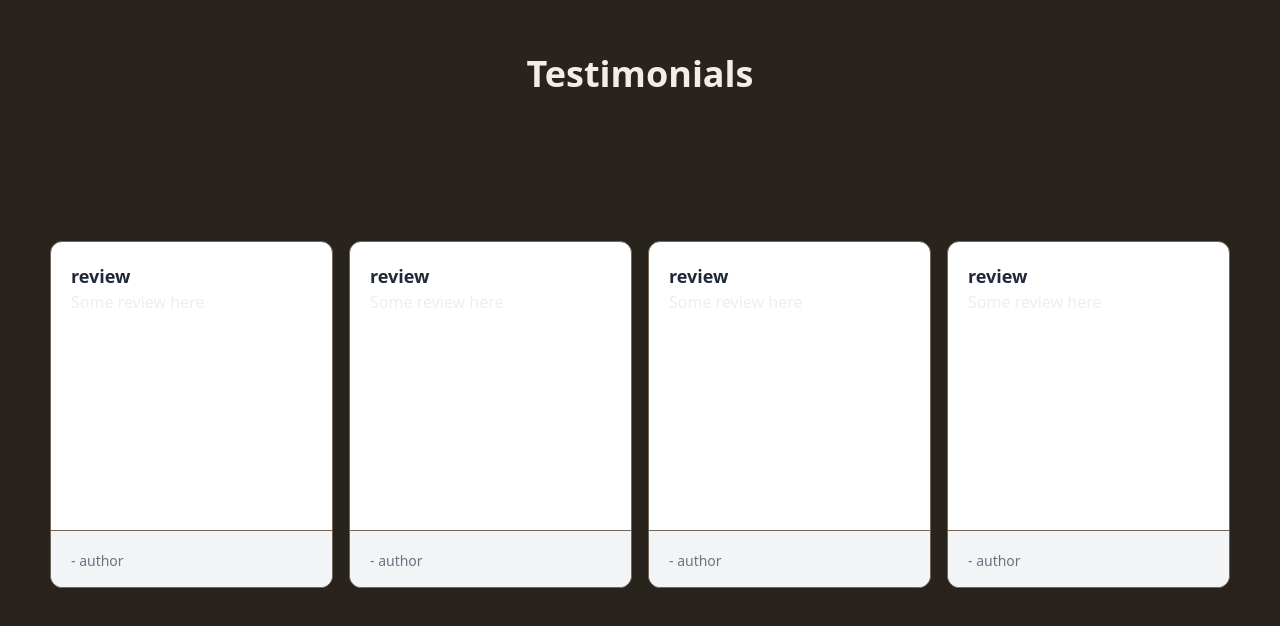
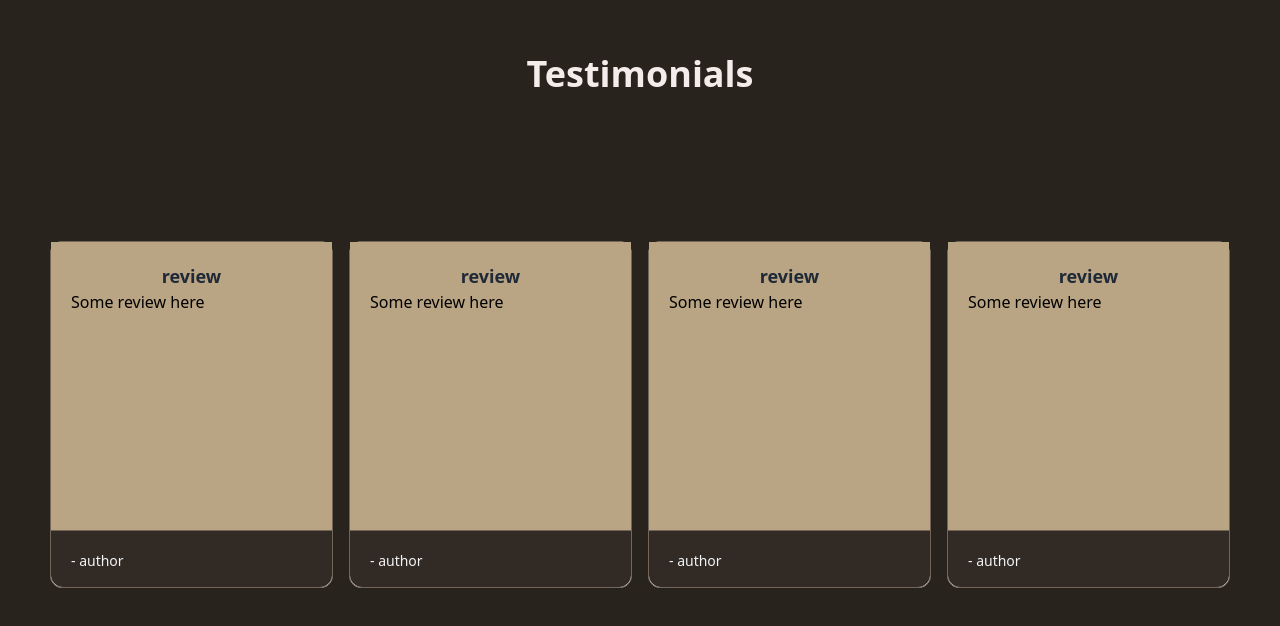
Before and after one commit to Endeyr/shopping-cart-project, a React (Vite) app: page / in a window 1280 px wide. Shown: the part 2254-2880 px from the top of the page. Built offline with nearby package versions, Linux system fonts and the light colour scheme; no server answers.

Commit message:
updated styles

```diff
--- a/src/components/ui/content-card.tsx
+++ b/src/components/ui/content-card.tsx
@@ -44,8 +44,12 @@ export const ContentCard = ({
           <p className="mt-1 text-sm text-gray-500">{header}</p>
         </div>
       )}
-      <div className="flex flex-col p-4 xl:h-72 md:p-5">
-        {title && <h3 className="text-lg font-bold text-gray-800">{title}</h3>}
+      <div className="flex flex-col p-4 xl:h-72 md:p-5 dark:text-black dark:bg-os_header_lite">
+        {title && (
+          <h3 className="text-lg font-bold text-center text-gray-800">
+            {title}
+          </h3>
+        )}
         {subtitle && (
           <p className="mt-1 text-xs font-medium text-gray-500 uppercase">
             {subtitle}
@@ -63,8 +67,10 @@ export const ContentCard = ({
         )}
       </div>
       {footer && (
-        <div className="px-4 py-3 bg-gray-100 border-t rounded-b-xl sm:px-5 md:py-4">
-          <p className="mt-1 text-sm text-gray-500">{footer}</p>
+        <div className="px-4 py-3 bg-gray-100 border-t dark:bg-os_header_dark rounded-b-xl sm:px-5 md:py-4">
+          <p className="mt-1 text-sm text-gray-500 dark:text-gray-100">
+            {footer}
+          </p>
         </div>
       )}
     </CardContainer>
```
